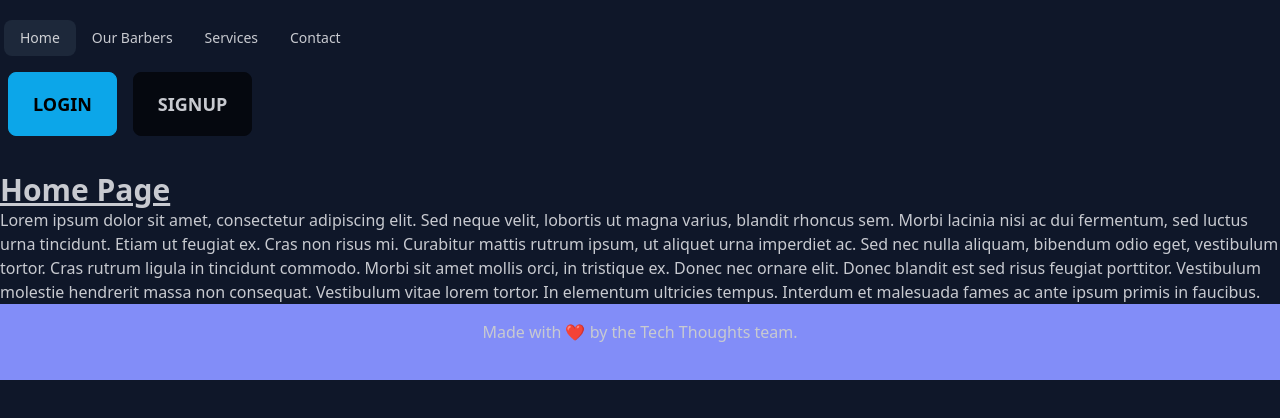
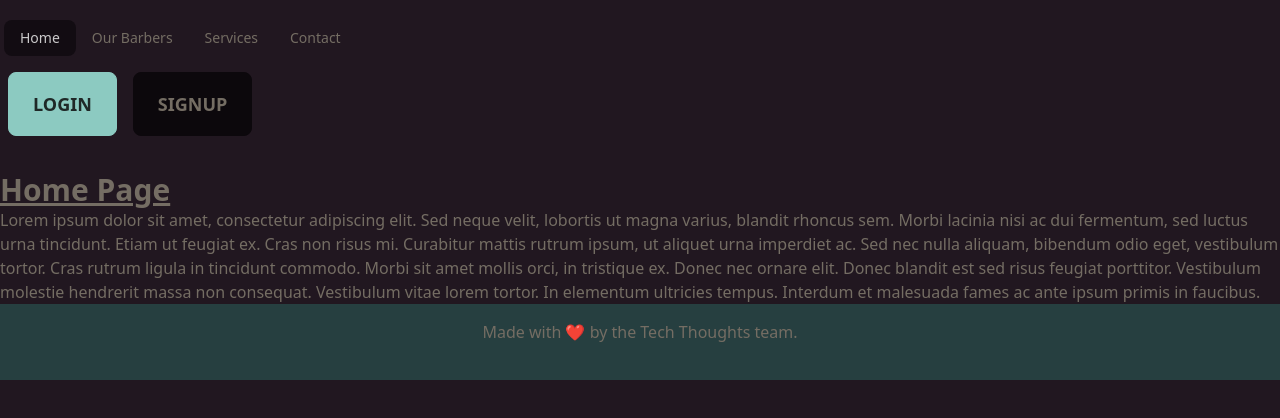
Before and after one commit to princessjenn/project-03, a React (Vite) app in the folder client/: page / in a window 1280 px wide. Shown: the top 418 px of the page. Built offline with nearby package versions, Linux system fonts and the light colour scheme.

Commit message:
changed theme to coffee

```diff
--- a/client/tailwind.config.js
+++ b/client/tailwind.config.js
@@ -5,7 +5,7 @@ module.exports = {
     "./src/**/*.{js,ts,jsx,tsx}",
   ],
   daisyui: {
-    themes: ["night"],
+    themes: ["coffee"],
   },
   plugins: [require("daisyui")],
 };
```
